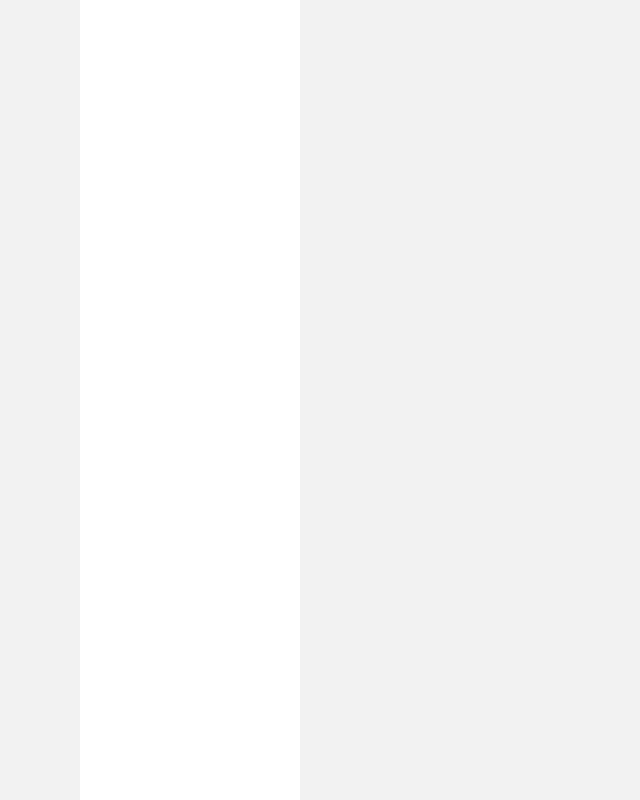
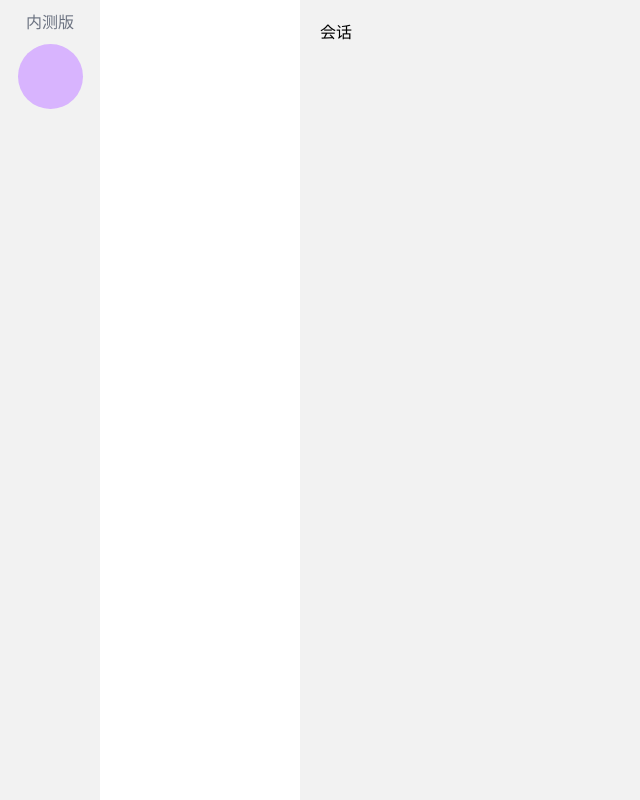
Before and after one commit to Electronic-Technology-Sub-Group/YQ-chat-client-pc, a Vue app: page /chat in a window 1280 px wide. Shown: the whole page, without its empty margins (0-640 px from the left). Built offline with nearby package versions, Linux system fonts and the light colour scheme.

Commit message:
perf: 调整骨架开发目录

```diff
--- a/auto-imports.d.ts
+++ b/auto-imports.d.ts
@@ -5,4 +5,6 @@
 // Generated by unplugin-auto-import
 // biome-ignore lint: disable
 export {}
-declare global {}
+declare global {
+
+}
--- /dev/null
+++ b/src/Layout/components/layout-menu.vue
@@ -0,0 +1,16 @@
+<!--
+ * @Author: ZRMYDYCG
+ * @Date: 2024-10
+ * @LastEditors: ZRMYDYCG
+ * @LastEditTime: 2024-10
+ * @Description: 侧边栏菜单
+-->
+<script setup lang="ts">
+import { ref, reactive } from "vue"
+</script>
+
+<template></template>
+
+<style lang="scss" scoped>
+
+</style>
--- a/src/Layout/index.vue
+++ b/src/Layout/index.vue
@@ -5,10 +5,31 @@
  * @LastEditTime: 2024-10
  * @Description:
 -->
-<script setup lang="ts"></script>
+<script setup lang="ts">
+import YqContainer from '@/components/base/Container/container.vue'
+import YqAside from '@/components/base/Container/aside.vue'
+import YqMain from '@/components/base/Container/main.vue'
+</script>
 
 <template>
-  <router-view></router-view>
+  <YqContainer class="h-screen bg-[#F2F2F2]">
+    <YqAside>
+      <YqContainer class="h-full">
+        <YqAside width="100px">
+          <div class="text-center text-gray-500 p-[10px]">内测版</div>
+          <div class="w-[65px] h-[65px] rounded-full bg-purple-300 mx-auto"></div>
+          <!-- TODO: 在线状态开发 -->
+          <!-- ----------------- -->
+        </YqAside>
+        <YqMain class="bg-[#FFFFFF]">
+
+        </YqMain>
+      </YqContainer>
+    </YqAside>
+    <YqMain>
+      <router-view></router-view>
+    </YqMain>
+  </YqContainer>
 </template>
 
 <style scoped></style>
--- a/src/views/chat-view/index.vue
+++ b/src/views/chat-view/index.vue
@@ -1,19 +1,9 @@
 <script setup lang="ts">
-import YqContainer from "@/components/base/Container/container.vue"
-import YqAside from "@/components/base/Container/aside.vue"
-import YqMain from '@/components/base/Container/main.vue'
+
 </script>
 
 <template>
-  <YqContainer class="h-screen bg-[#F2F2F2]">
-    <YqAside>
-      <YqContainer class="h-full">
-        <YqAside width="80px"></YqAside>
-        <YqMain class="bg-[#FFFFFF]"></YqMain>
-      </YqContainer>
-    </YqAside>
-    <YqMain></YqMain>
-  </YqContainer>
+  会话
 </template>
 
 <style scoped></style>
```
